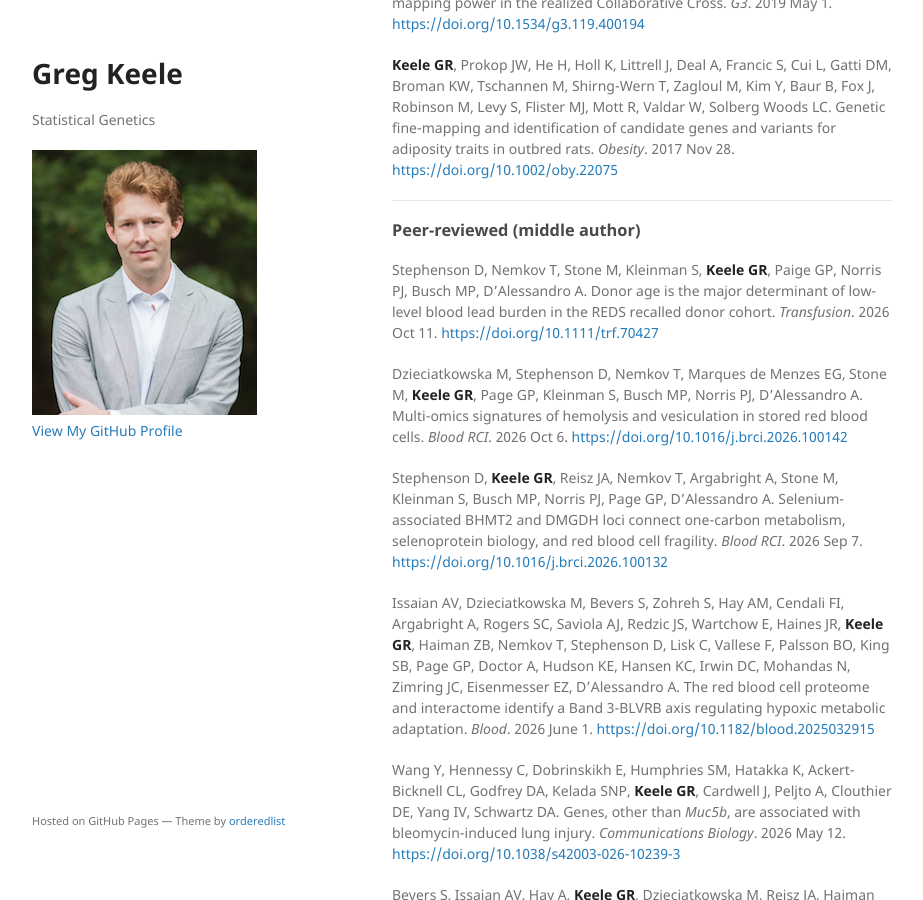
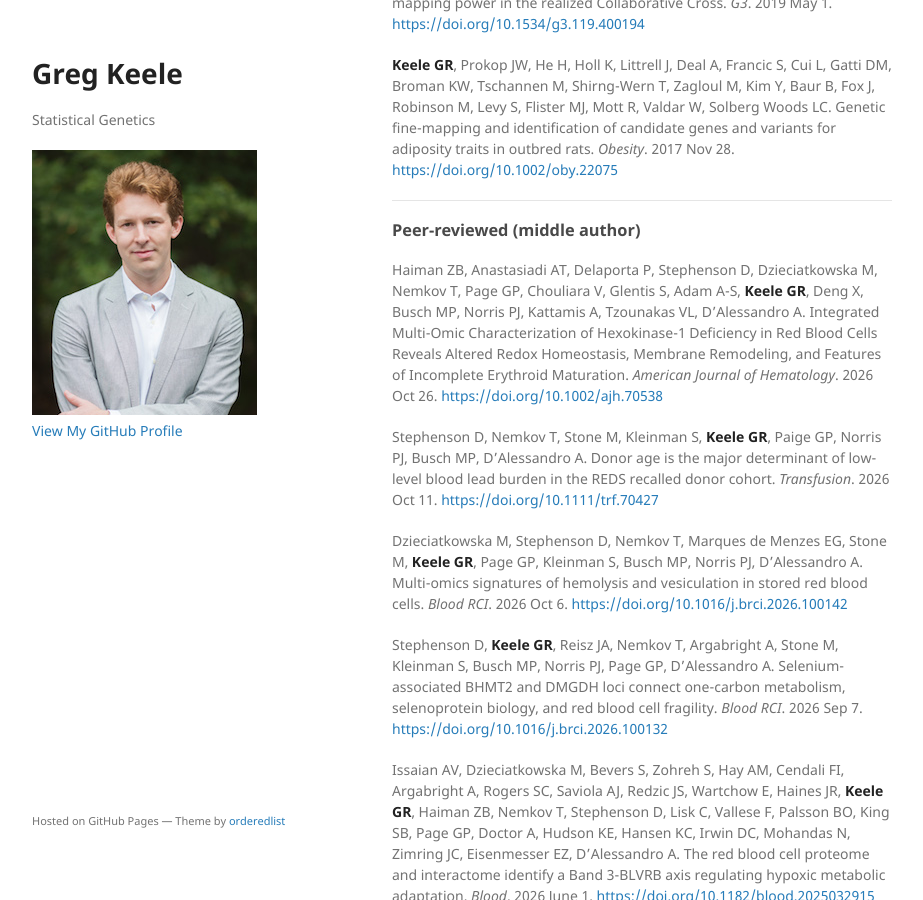
Before and after one commit to gkeele/gkeele.github.io, a Jekyll site: the page built from publications.md, in a window 1280 px wide and 900 px high, scrolled down 2820 px. Shown: the whole window, without its empty margins (178-1101 px from the left). Built offline with Jekyll 4.4.1, drawn with Linux system fonts in a browser that asks for light colours; our own code applies the rules of GitHub Pages for plain Markdown files.

Commit message:
Added HK1 paper

```diff
--- a/publications.md
+++ b/publications.md
@@ -62,6 +62,8 @@ Lerner AM<sup>\*</sup>, Hepperla AJ<sup>\*</sup>, **Keele GR**<sup>\*</sup>, Mer
 ___
 
 ### Peer-reviewed (middle author)
+
+Haiman ZB, Anastasiadi AT, Delaporta P, Stephenson D, Dzieciatkowska M, Nemkov T, Page GP, Chouliara V, Glentis S, Adam A-S, **Keele GR**, Deng X, Busch MP, Norris PJ, Kattamis A, Tzounakas VL, D’Alessandro A. Integrated Multi-Omic Characterization of Hexokinase-1 Deficiency in Red Blood Cells Reveals Altered Redox Homeostasis, Membrane Remodeling, and Features of Incomplete Erythroid Maturation. *American Journal of Hematology*. 2026 Oct 26. [https://doi.org/10.1002/ajh.70538](https://doi.org/10.1002/ajh.70538)
 
 Stephenson D, Nemkov T, Stone M, Kleinman S, **Keele GR**, Paige GP, Norris PJ, Busch MP, D'Alessandro A. Donor age is the major determinant of low-level blood lead burden in the REDS recalled donor cohort. *Transfusion*. 2026 Oct 11. [https://doi.org/10.1111/trf.70427](https://doi.org/10.1111/trf.70427)
 
```
